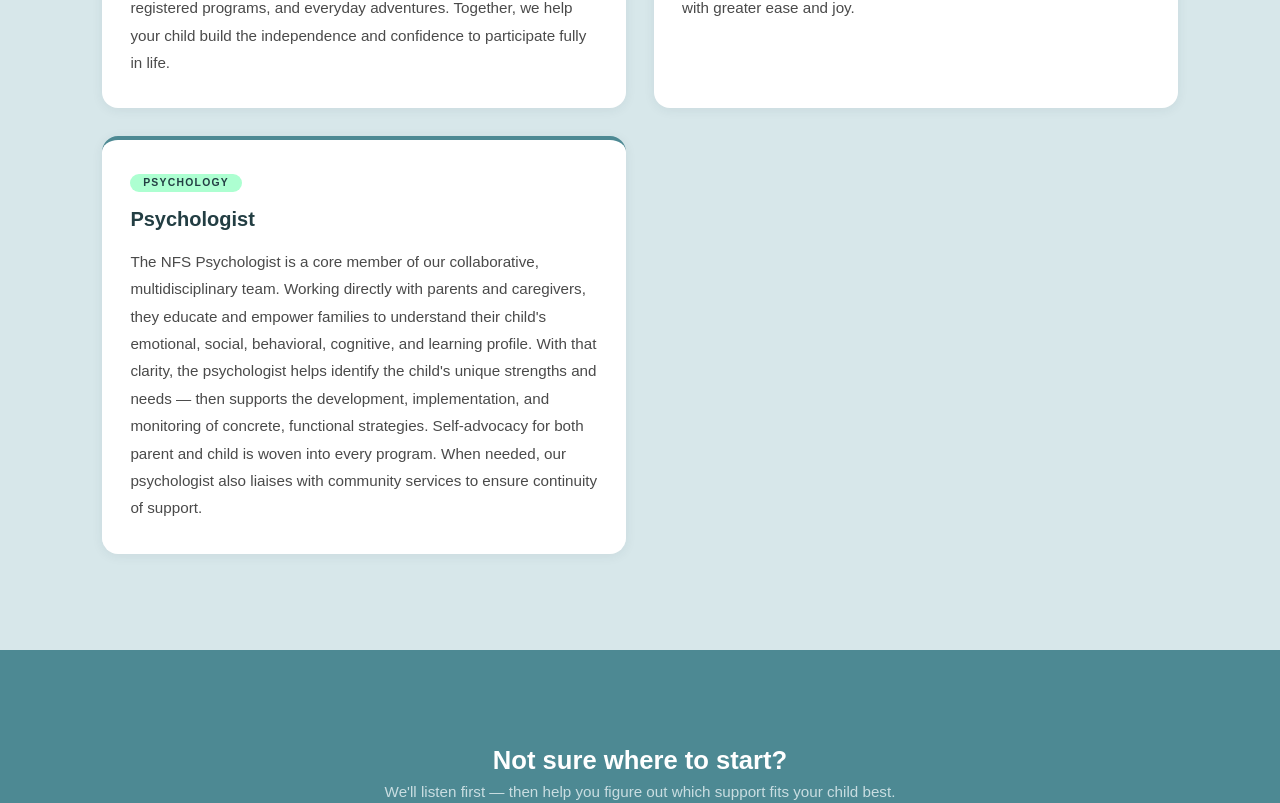
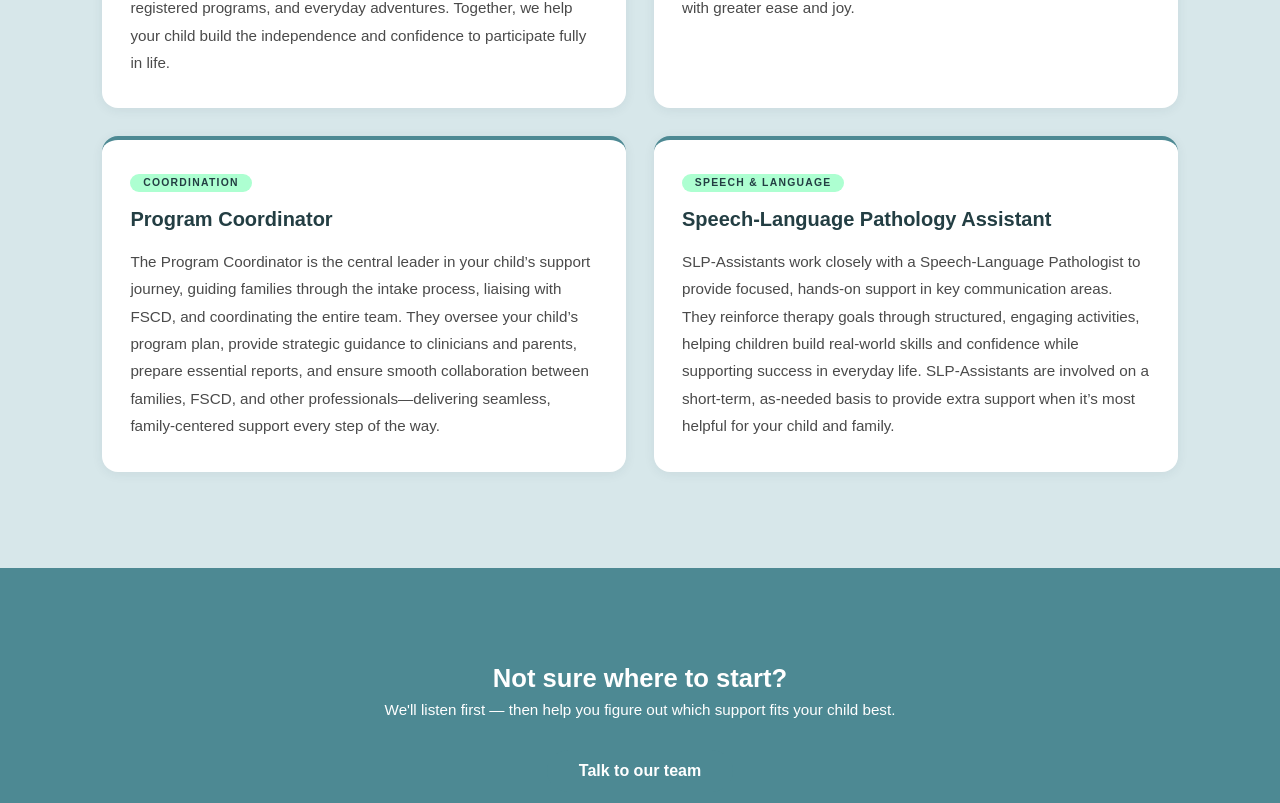
Before and after one commit to fyscher/new-family-solutions, a React (Vite) app: page /our-team in a window 1280 px wide. Shown: the part 1237-2040 px from the top of the page. Built offline with nearby package versions, Linux system fonts and the light colour scheme; a web font is replaced by a local one.

Commit message:
tweak modal font shades, add shadow effect to homepage numbers, revise various paragraph wording, grammatical errors, and add new services cards for OurTeam page

```diff
--- a/src/components/ContactModal.jsx
+++ b/src/components/ContactModal.jsx
@@ -46,7 +46,6 @@ const ContactModal = ({ onClose }) => {
 
         {/* Form */}
         <form className="contact-form" onSubmit={(e) => e.preventDefault()}>
-
           {/* Your Name */}
           <div className="form-group">
             <span className="form-label">
@@ -179,9 +178,8 @@ const ContactModal = ({ onClose }) => {
                 <span className="radio-dot" />
                 <span className="radio-option-label">
                   <strong>Behavioral / Developmental Support</strong>
-                  Focused support in one key area of your child&apos;s
-                  development to promote growth, confidence, and positive
-                  change.
+                  Focused support to help your child develop positive behaviors,
+                  build confidence, and make meaningful change.
                 </span>
               </label>
               <label className="radio-option">
@@ -273,9 +271,7 @@ const ModalWrapper = ({ buttonLabel = "Contact" }) => {
         {buttonLabel}
       </button>
       <AnimatePresence mode="wait">
-        {isOpen && (
-          <ContactModal onClose={() => setIsOpen(false)} />
-        )}
+        {isOpen && <ContactModal onClose={() => setIsOpen(false)} />}
       </AnimatePresence>
     </div>
   );
--- a/src/components/OurTeam.jsx
+++ b/src/components/OurTeam.jsx
@@ -5,7 +5,11 @@ import { motion } from "motion/react";
 
 const fadeIn = {
   hidden: { opacity: 0, y: 16 },
-  visible: { opacity: 1, y: 0, transition: { duration: 0.55, ease: "easeOut" } },
+  visible: {
+    opacity: 1,
+    y: 0,
+    transition: { duration: 0.55, ease: "easeOut" },
+  },
 };
 
 const containerVariants = {
@@ -15,7 +19,11 @@ const containerVariants = {
 
 const itemVariants = {
   hidden: { opacity: 0, y: 14 },
-  visible: { opacity: 1, y: 0, transition: { duration: 0.45, ease: "easeOut" } },
+  visible: {
+    opacity: 1,
+    y: 0,
+    transition: { duration: 0.45, ease: "easeOut" },
+  },
 };
 
 const clinicians = [
@@ -40,9 +48,14 @@ const clinicians = [
     body: "Our Physiotherapists address gross motor challenges — from sitting and walking to running, jumping, and balance. They work with families to improve muscle tone, coordination, and physical confidence in a way that feels purposeful and fun. Whether it's learning to ride a bike, swimming, throwing a ball, or simply keeping up at the playground, our PTs help children move through the world with greater ease and joy.",
   },
   {
-    role: "Psychology",
-    title: "Psychologist",
-    body: "The NFS Psychologist is a core member of our collaborative, multidisciplinary team. Working directly with parents and caregivers, they educate and empower families to understand their child's emotional, social, behavioral, cognitive, and learning profile. With that clarity, the psychologist helps identify the child's unique strengths and needs — then supports the development, implementation, and monitoring of concrete, functional strategies. Self-advocacy for both parent and child is woven into every program. When needed, our psychologist also liaises with community services to ensure continuity of support.",
+    role: "Coordination",
+    title: "Program Coordinator",
+    body: "The Program Coordinator is the central leader in your child’s support journey, guiding families through the intake process, liaising with FSCD, and coordinating the entire team. They oversee your child’s program plan, provide strategic guidance to clinicians and parents, prepare essential reports, and ensure smooth collaboration between families, FSCD, and other professionals—delivering seamless, family-centered support every step of the way.",
+  },
+  {
+    role: "Speech & Language",
+    title: "Speech-Language Pathology Assistant",
+    body: "SLP-Assistants work closely with a Speech-Language Pathologist to provide focused, hands-on support in key communication areas. They reinforce therapy goals through structured, engaging activities, helping children build real-world skills and confidence while supporting success in everyday life. SLP-Assistants are involved on a short-term, as-needed basis to provide extra support when it’s most helpful for your child and family.",
   },
 ];
 
@@ -78,7 +91,11 @@ const OurTeam = () => {
           viewport={{ once: true, amount: 0.05 }}
         >
           {clinicians.map((c) => (
-            <motion.div key={c.title} className="team-card" variants={itemVariants}>
+            <motion.div
+              key={c.title}
+              className="team-card"
+              variants={itemVariants}
+            >
               <span className="team-card__role">{c.role}</span>
               <h2>{c.title}</h2>
               <p>{c.body}</p>
--- a/src/static/css/contact.css
+++ b/src/static/css/contact.css
@@ -45,7 +45,7 @@
 .modal-header p {
   font-family: "Zain", sans-serif;
   font-size: 0.9rem;
-  color: rgba(215, 231, 234, 0.88);
+  color: white;
   line-height: 1.65;
   margin: 0;
   max-width: 480px;
@@ -61,7 +61,6 @@
   color: white;
   border-radius: 50%;
   width: 2rem;
-  height: 2rem;
   display: flex;
   align-items: center;
   justify-content: center;
@@ -124,11 +123,13 @@
   color: var(--5b);
   background: white;
   outline: none;
-  transition: border-color 0.2s, box-shadow 0.2s;
+  transition:
+    border-color 0.2s,
+    box-shadow 0.2s;
 }
 
 .form-input::placeholder {
-  color: #a8bfc3;
+  color: #648a90;
 }
 
 .form-input:focus {
@@ -151,7 +152,9 @@
   border: 1.5px solid #d0dfe2;
   border-radius: 0.6rem;
   cursor: pointer;
-  transition: border-color 0.2s, background 0.2s;
+  transition:
+    border-color 0.2s,
+    background 0.2s;
   text-align: left;
 }
 
@@ -174,7 +177,9 @@
   border: 2px solid #c8d8db;
   flex-shrink: 0;
   margin-top: 0.15rem;
-  transition: border-color 0.2s, background 0.2s;
+  transition:
+    border-color 0.2s,
+    background 0.2s;
 }
 
 .radio-option:has(input:checked) .radio-dot {
@@ -213,7 +218,10 @@
   font-family: "Zain", sans-serif;
   font-size: 0.9rem;
   color: var(--5b);
-  transition: border-color 0.2s, background 0.2s, color 0.2s;
+  transition:
+    border-color 0.2s,
+    background 0.2s,
+    color 0.2s;
 }
 
 .radio-pill input[type="radio"] {
@@ -241,7 +249,9 @@
   font-size: 1rem;
   font-weight: 700;
   cursor: pointer;
-  transition: transform 0.2s ease, box-shadow 0.2s ease;
+  transition:
+    transform 0.2s ease,
+    box-shadow 0.2s ease;
   margin-top: 0.25rem;
 }
 
--- a/src/static/css/our-team.css
+++ b/src/static/css/our-team.css
@@ -49,7 +49,9 @@
   padding: 2rem 1.75rem;
   border-top: 4px solid var(--30);
   box-shadow: 0 2px 12px rgba(35, 62, 67, 0.07);
-  transition: box-shadow 0.3s ease, transform 0.3s ease;
+  transition:
+    box-shadow 0.3s ease,
+    transform 0.3s ease;
   text-align: left;
 }
 
@@ -106,7 +108,7 @@
 
 .our-team-cta p {
   font-size: 0.95rem;
-  color: rgba(215, 231, 234, 0.9);
+  color: white;
   margin: 0 0 1.5rem;
   font-family: "Zain", sans-serif;
 }
--- a/src/static/css/sections.css
+++ b/src/static/css/sections.css
@@ -70,6 +70,7 @@
   flex-shrink: 0;
   width: 3rem;
   -webkit-text-stroke: 1px var(--30);
+  text-shadow: 0px -2px 0px var(--30);
 }
 
 .step__content h3 {
```
